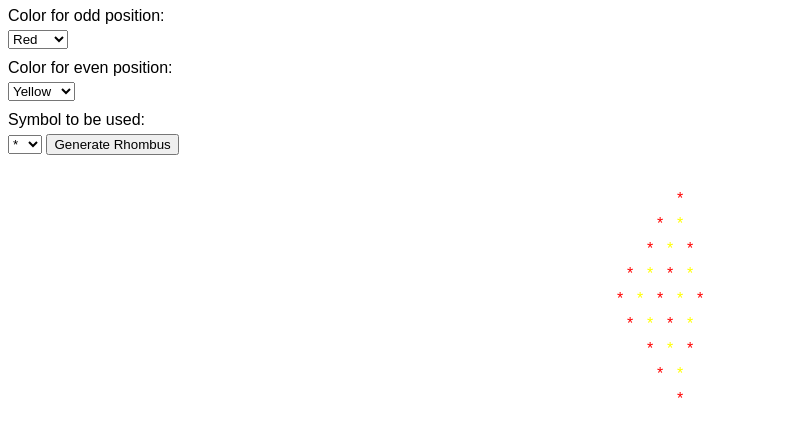
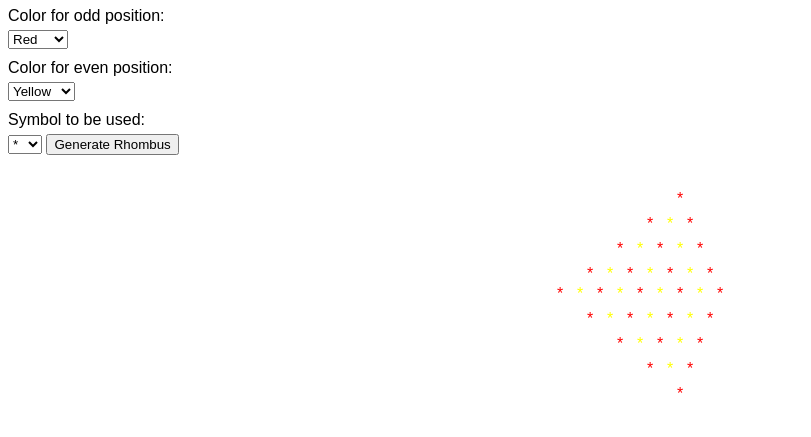
Before and after one commit to william3429/devclass1, a plain HTML site: page A3.Html in a window 1280 px wide. Both pictures are taken after typing "5" into the empty fields and a click on the button "Generate Rhombus". Shown: the part 127-564 px from the top of the page, without its empty margins (0-811 px from the left). Drawn offline with Linux system fonts and the light colour scheme.

Commit message:
Update A3.Html

```diff
--- a/A3.Html
+++ b/A3.Html
@@ -85,24 +85,43 @@
             const rhombusDiv = document.getElementById('rhombus');
             rhombusDiv.innerHTML = '';
 
-            const maxWidth = height * 2 - 1;
-            const midPoint = Math.floor(maxWidth / 2) + 1;
-
-            for (let i = 1; i <= maxWidth; i++) {
+            for (let i = 1; i <= height; i++) {
                 const rowDiv = document.createElement('div');
                 rowDiv.classList.add('row');
 
-                const numSymbols = i <= midPoint ? i : maxWidth - i + 1;
-                const numSpaces = (maxWidth - numSymbols) / 2;
-
-                for (let j = 1; j <= numSpaces; j++) {
+                // Add spaces before the symbols
+                for (let j = 1; j <= height - i; j++) {
                     const spaceDiv = document.createElement('div');
                     spaceDiv.style.color = 'transparent';
                     spaceDiv.textContent = ' ';
                     rowDiv.appendChild(spaceDiv);
                 }
 
-                for (let j = 1; j <= numSymbols; j++) {
+                // Add symbols
+                for (let j = 1; j <= 2 * i - 1; j++) {
+                    const cellDiv = document.createElement('div');
+                    cellDiv.style.color = (j % 2 === 0) ? evenColor : oddColor;
+                    cellDiv.textContent = symbol;
+                    rowDiv.appendChild(cellDiv);
+                }
+
+                rhombusDiv.appendChild(rowDiv);
+            }
+
+            for (let i = height - 1; i >= 1; i--) {
+                const rowDiv = document.createElement('div');
+                rowDiv.classList.add('row');
+
+                // Add spaces before the symbols
+                for (let j = 1; j <= height - i; j++) {
+                    const spaceDiv = document.createElement('div');
+                    spaceDiv.style.color = 'transparent';
+                    spaceDiv.textContent = ' ';
+                    rowDiv.appendChild(spaceDiv);
+                }
+
+                // Add symbols
+                for (let j = 1; j <= 2 * i - 1; j++) {
                     const cellDiv = document.createElement('div');
                     cellDiv.style.color = (j % 2 === 0) ? evenColor : oddColor;
                     cellDiv.textContent = symbol;
```
